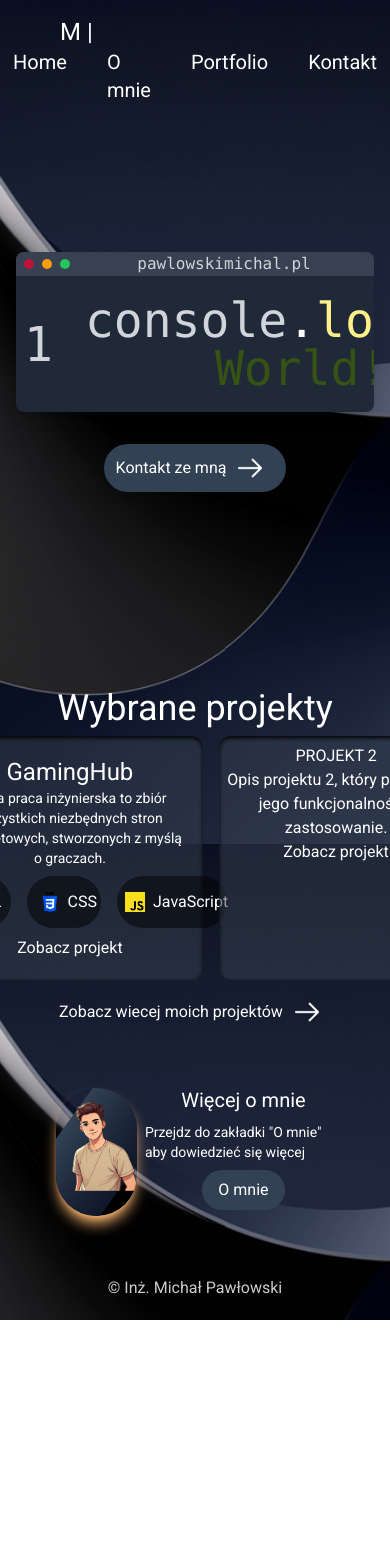
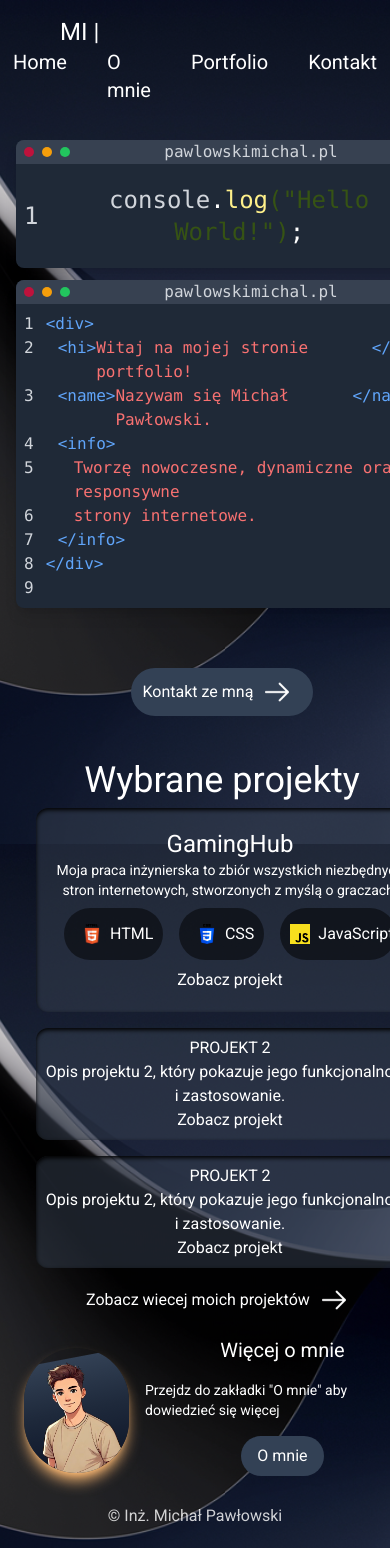
Before and after one commit to michalpawlowski-mp/pawlowskimichal.pl, a React (Vite) app: page / in a window 390 px wide. Shown: the top 1548 px of the page. Before the commit the page ends 1320 px from the top, so only its background shows below. Built offline with nearby package versions, Linux system fonts and the light colour scheme.

Commit message:
dodano nowe style

```diff
--- a/src/components/Main/AboutSection.tsx
+++ b/src/components/Main/AboutSection.tsx
@@ -1,17 +1,17 @@
 import me from "/icons/any/me-a.svg";
 import { Link } from "react-router-dom";
 
-const AboutSection : React.FC  = () => {
+const AboutSection: React.FC = () => {
   return (
     <>
-      <div className="flex items-center p-4  m-4">
-        <div className="rounded-full overflow-hidden p-2 m-2 w-32 h-32 relative shadow-lg shadow-orange-300">
+      <div className="flex items-center p-0 md:p-4 m-0 md:m-4">
+        <div className="rounded-full overflow-hidden p-2 md:mr-10 m-2 w-[125px] h-[125px] relative shadow-lg shadow-orange-300">
           <img src={me} alt="Moje zdjęcie w wrsji animowanej" className="absolute z-10 " />
-          <div className="animate-spin duration-1000 bg-gradient-to-r from-slate-900 via-slate-800 to-slate-700  w-full h-full absolute top-0 left-0"></div>
+          <div className="animate-spin duration-1000 bg-gradient-to-r from-slate-900 via-slate-800 to-slate-700 w-full h-full absolute top-0 left-0"></div>
         </div>
         <div className="flex flex-col items-center">
           <p className="text-xl mb-2">Więcej o mnie</p>
-          <p className="text-sm">Przejdz do zakładki "O mnie" aby dowiedzieć się więcej</p>
+          <p className="text-sm md:p-0 p-2">Przejdz do zakładki "O mnie" aby dowiedzieć się więcej</p>
           <Link to="/about" className="p-2 px-4 m-2 text-center bg-slate-700 hover:bg-slate-600 rounded-full">
             O mnie
           </Link>
--- /dev/null
+++ b/src/components/Main/ButtonContact.tsx
@@ -0,0 +1,17 @@
+import { Link } from "react-router-dom";
+import arrow from "/icons/any/arrow.svg";
+
+const ButtonContact: React.FC = () => {
+  return (
+    <>
+      <Link to="/contact" className="group w-full flex items-center justify-center mb-3">
+        <div className="flex text-center items-center w-max px-3 my-5 rounded-full bg-slate-700 hover:bg-slate-600">
+          <p className="transition-all duration-500 group-hover:translate-x-1">Kontakt ze mną</p>
+          <img className="invert m-2 transition-transform duration-500 group-hover:translate-x-2" src={arrow} alt="strzałka w prawo" />
+        </div>
+      </Link>
+    </>
+  );
+};
+
+export default ButtonContact;
--- a/src/components/Main/CodeSection.tsx
+++ b/src/components/Main/CodeSection.tsx
@@ -1,4 +1,4 @@
-const CodeSection : React.FC  = () => {
+const CodeSection: React.FC = () => {
   return (
     <>
       <div className="bg-gray-800 text-gray-300 font-mono overflow-hidden rounded-lg shadow-lg w-full max-w-max h-max">
--- a/src/components/Main/ExampleProjectSection.tsx
+++ b/src/components/Main/ExampleProjectSection.tsx
@@ -4,13 +4,13 @@ import HTML from "/icons/tech/html.svg";
 import CSS from "/icons/tech/css.svg";
 import JS from "/icons/tech/js.svg";
 
-const ExampleProjectSection: React.FC  = () => {
+const ExampleProjectSection: React.FC = () => {
   return (
     <>
       <div className="flex flex-col text-center items-center w-full p-3">
         <h3 className="text-4xl">Wybrane projekty</h3>
-        <div className="flex">
-          <div className="flex flex-col text-center items-center w-1/2 bg-gray-700/50 p-5 m-2 rounded-xl shadow-inner shadow-black">
+        <div className="flex flex-col md:flex-row w-full">
+          <div className="flex flex-col text-center items-center  w-full md:w-1/2 bg-gray-700/50 p-5 m-2 rounded-xl shadow-inner shadow-black">
             <h4 className="text-2xl">GamingHub</h4>
             <p className="text-sm">Moja praca inżynierska to zbiór wszystkich niezbędnych stron internetowych, stworzonych z myślą o graczach.</p>
             <div className="flex">
@@ -29,16 +29,21 @@ const ExampleProjectSection: React.FC  = () => {
             </div>
             <a href="https://link-to-gaminghub.com">Zobacz projekt</a>
           </div>
-          <div className="flex flex-col text-center items-center w-1/2 bg-gray-700/50 p-2 m-2 rounded-xl shadow-inner shadow-black">
+          <div className="flex flex-col text-center items-center w-full md:w-1/2 bg-gray-700/50 p-2 m-2 rounded-xl shadow-inner shadow-black">
+            <h4>PROJEKT 2</h4>
+            <p>Opis projektu 2, który pokazuje jego funkcjonalności i zastosowanie.</p>
+            <a href="https://link-to-project2.com">Zobacz projekt</a>
+          </div>
+          <div className="flex flex-col text-center items-center w-full md:w-1/2 bg-gray-700/50 p-2 m-2 rounded-xl shadow-inner shadow-black">
             <h4>PROJEKT 2</h4>
             <p>Opis projektu 2, który pokazuje jego funkcjonalności i zastosowanie.</p>
             <a href="https://link-to-project2.com">Zobacz projekt</a>
           </div>
         </div>
         <Link to="/Portfolio" className="">
-          <div className="flex text-center items-center">
-            <p>Zobacz wiecej moich projektów</p>
-            <img className="invert m-2" src={arrow} alt="strzałka w prawo" />
+          <div className="flex text-center items-center group">
+            <p className="transition-all duration-500 group-hover:translate-x-1">Zobacz wiecej moich projektów</p>
+            <img className="invert m-2 transition-transform duration-500 group-hover:translate-x-2" src={arrow} alt="strzałka w prawo" />
           </div>
         </Link>
       </div>
--- a/src/components/Main/IntroSection.tsx
+++ b/src/components/Main/IntroSection.tsx
@@ -1,9 +1,6 @@
-import { Link } from "react-router-dom";
-import arrow from "/icons/any/arrow.svg";
-
-const IntroSection: React.FC  = () => {
+const IntroSection: React.FC = () => {
   return (
-    <div className="flex flex-col items-center w-full justify-center">
+    <div className="flex flex-col mb-3 items-center w-full justify-center">
       {/* <h2 className="text-6xl my-10">Frontend Developer</h2> */}
       <div className="bg-gray-800 text-gray-300 font-mono overflow-hidden rounded-lg shadow-lg w-full max-w-max h-max">
         <div className="w-full pl-1 h-max bg-gray-700 items-center flex">
@@ -14,8 +11,8 @@ const IntroSection: React.FC  = () => {
         </div>
 
         <div className="flex items-center text-center pl-2">
-          <p className="mr-3 text-5xl">1</p>
-          <p className="text-5xl m-5">
+          <p className="mr-3 text-2xl md:text-5xl">1</p>
+          <p className="text-2xl md:text-5xl m-5">
             <i className="not-italic text-vscodeBlue">console</i>
             <i className="not-italic text-white">.</i>
             <i className="not-italic text-yellow-200">log</i>
@@ -26,12 +23,6 @@ const IntroSection: React.FC  = () => {
           </p>
         </div>
       </div>
-      <Link to="/contact" className="m-3 group">
-        <div className="flex text-center items-center w-max px-3 my-5 rounded-full bg-slate-700 hover:bg-slate-600">
-          <p className="transition-all duration-500 group-hover:translate-x-1">Kontakt ze mną</p>
-          <img className="invert m-2 transition-transform duration-500 group-hover:translate-x-2" src={arrow} alt="strzałka w prawo" />
-        </div>
-      </Link>
     </div>
   );
 };
--- a/src/components/Main/Main.tsx
+++ b/src/components/Main/Main.tsx
@@ -2,15 +2,17 @@ import CodeSection from "./CodeSection";
 import IntroSection from "./IntroSection";
 import ExampleProjectSection from "./ExampleProjectSection";
 import AboutSection from "./AboutSection";
+import ButtonContact from "./ButtonContact";
 
-const Main : React.FC = () => {
+const Main: React.FC = () => {
   return (
     <>
-      <main className="flex flex-col items-center p-auto container  mx-auto px-4">
-        <div className="flex mt-5 mb-10 w-full justify-center">
+      <main className="flex flex-col items-center p-auto mx-auto px-4">
+        <div className="flex flex-col md:flex-row mt-5 mb-10 w-full justify-center items-center">
           <IntroSection />
           <CodeSection />
         </div>
+        <ButtonContact />
         <ExampleProjectSection />
         <AboutSection />
       </main>
```
